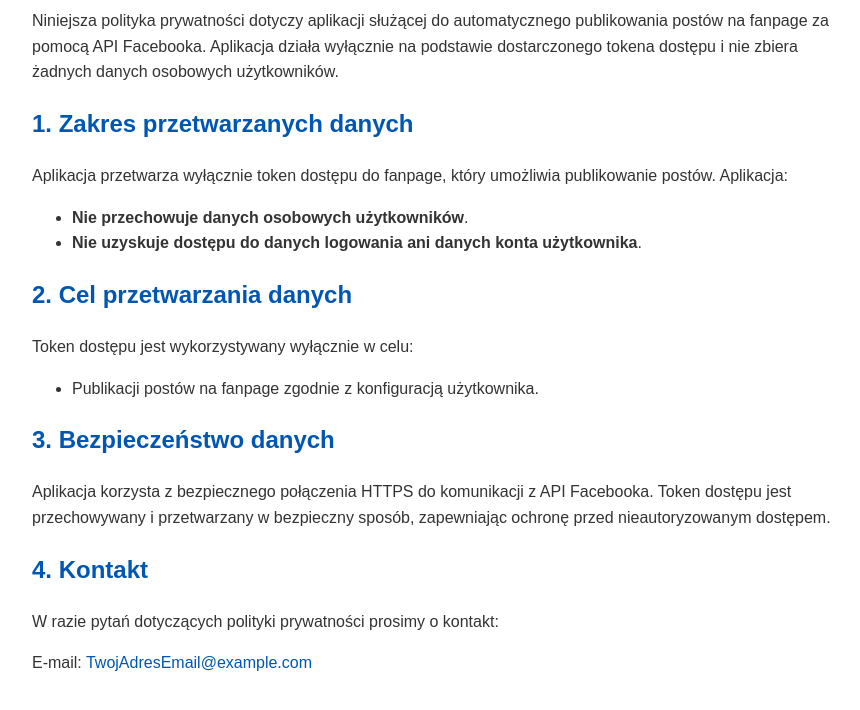
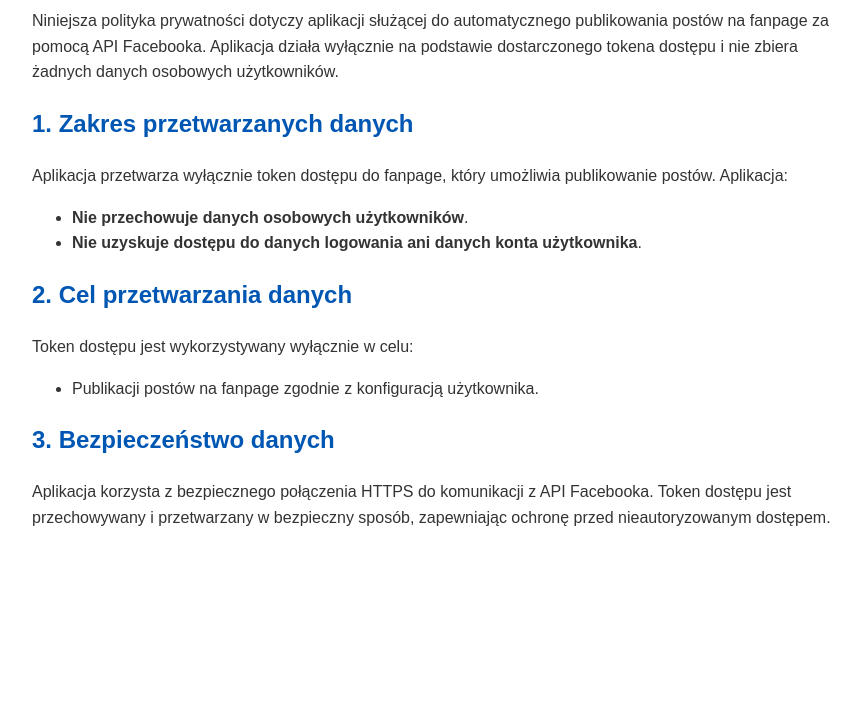
Before and after one commit to michalk9222/localnewsprivacypolicy, a plain HTML site: page index.html in a window 1280 px wide. Shown: the part 86-796 px from the top of the page, without its empty margins (208-1068 px from the left). Drawn offline with Linux system fonts and the light colour scheme.

Commit message:
Update index.html

```diff
--- a/index.html
+++ b/index.html
@@ -45,9 +45,5 @@
 
     <h2>3. Bezpieczeństwo danych</h2>
     <p>Aplikacja korzysta z bezpiecznego połączenia HTTPS do komunikacji z API Facebooka. Token dostępu jest przechowywany i przetwarzany w bezpieczny sposób, zapewniając ochronę przed nieautoryzowanym dostępem.</p>
-
-    <h2>4. Kontakt</h2>
-    <p>W razie pytań dotyczących polityki prywatności prosimy o kontakt:</p>
-    <p>E-mail: <a href="mailto:TwojAdresEmail@example.com">TwojAdresEmail@example.com</a></p>
 </body>
 </html>
```
